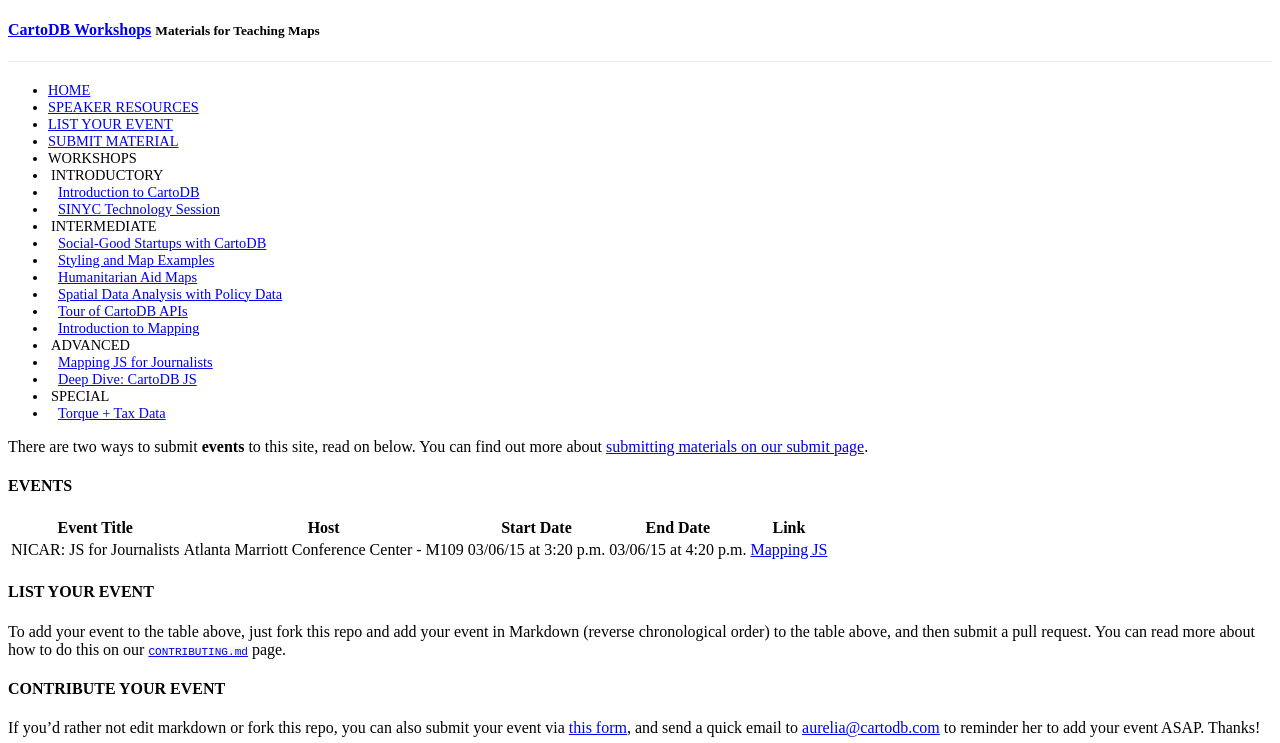
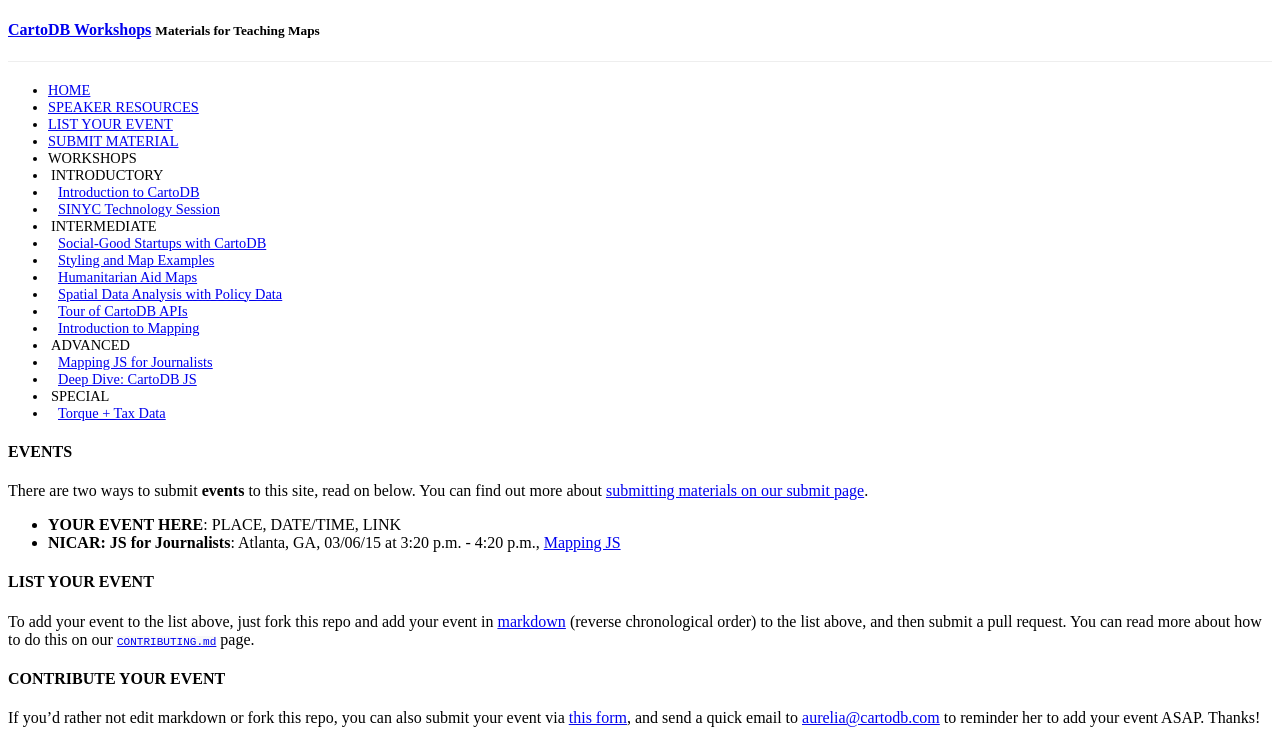
Before and after one commit to CartoDB/training, a Jekyll site: the page built from events.md, in a window 1280 px wide. Shown: the top 743 px of the page. Built offline with Jekyll 4.4.1, drawn with Linux system fonts in a browser that asks for light colours; a style sheet for code colours, icons or effects is not loaded; grey boxes are pictures that could not be loaded.

Commit message:
update events page because jekyll doesn't support markdown?

```diff
--- a/events.md
+++ b/events.md
@@ -3,17 +3,17 @@
 title: "Collaborate"
 ---
 
+#### EVENTS
+
 There are two ways to submit **events** to this site, read on below. You can find out more about [submitting materials on our submit page](http://cartodb.github.io/training/submit.html).
 
-#### EVENTS
+* **YOUR EVENT HERE**: PLACE, DATE/TIME, LINK
+* **NICAR: JS for Journalists**: Atlanta, GA, 03/06/15 at 3:20 p.m. - 4:20 p.m., [Mapping JS](http://ire.org/events-and-training/event/1494/1646/)
 
-| Event Title | Host | Start Date | End Date | Link |
-| ----------- | ---- | ---------- | -------- | ---- |
-| NICAR: JS for Journalists | Atlanta Marriott Conference Center - M109 | 03/06/15 at 3:20 p.m. | 03/06/15 at 4:20 p.m. | [Mapping JS](http://ire.org/events-and-training/event/1494/1646/) |
 
 #### LIST YOUR EVENT
 
-To add your event to the table above, just fork this repo and add your event in Markdown (reverse chronological order) to the table above, and then submit a pull request. You can read more about how to do this on our [`CONTRIBUTING.md`](https://github.com/CartoDB/training/blob/gh-pages/CONTRIBUTING.md) page.
+To add your event to the list above, just fork this repo and add your event in [markdown](https://github.com/programminghistorian/jekyll/wiki/Markdown-Style-Guide) (reverse chronological order) to the list above, and then submit a pull request. You can read more about how to do this on our [`CONTRIBUTING.md`](https://github.com/CartoDB/training/blob/gh-pages/CONTRIBUTING.md) page.
 
 #### CONTRIBUTE YOUR EVENT
 
```
